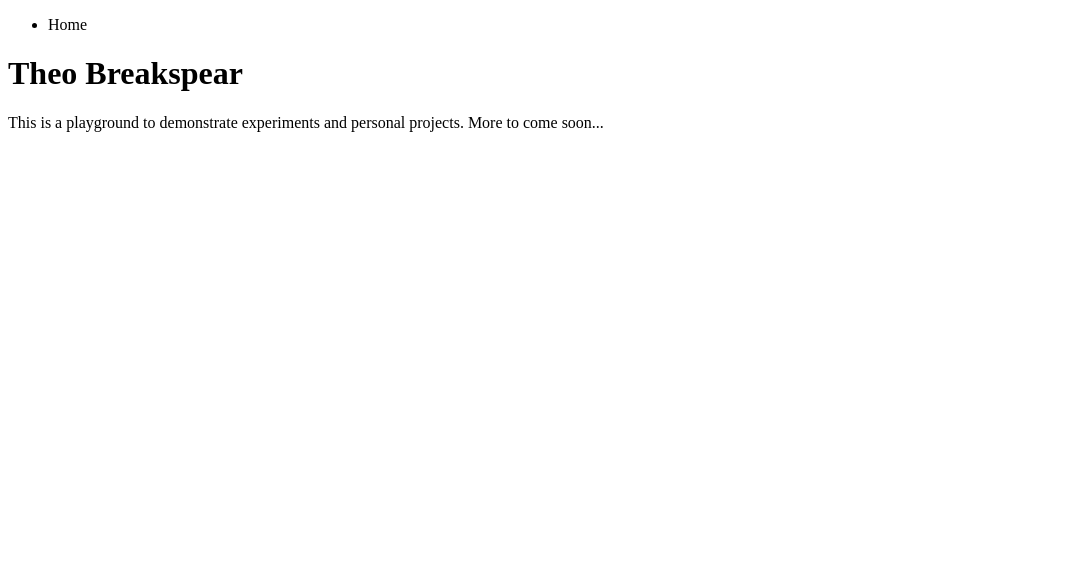
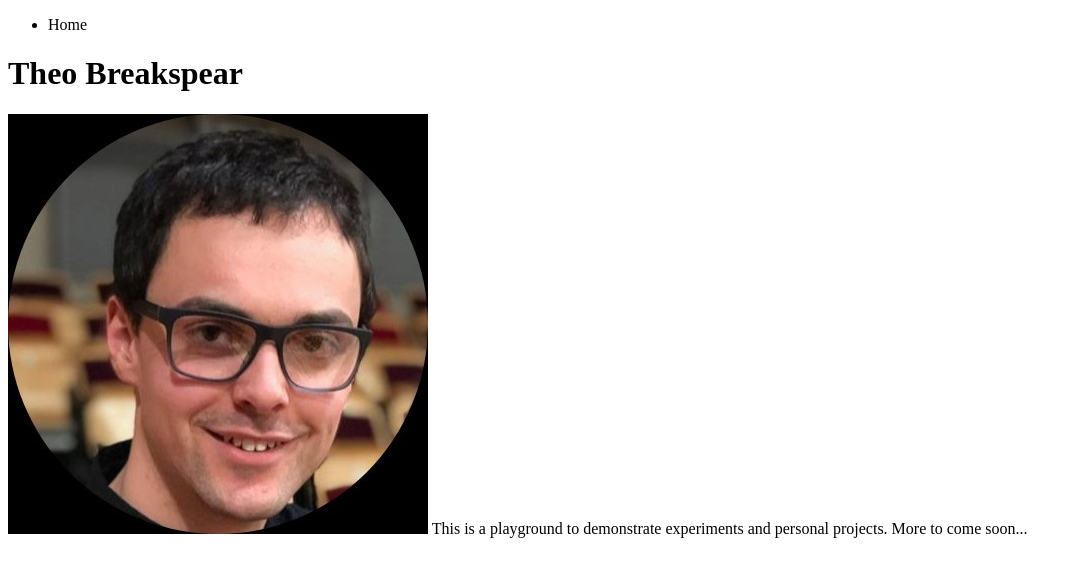
Before and after one commit to TheoBreakspear/theobreakspear.github.io, a plain HTML site: page index.html in a window 1280 px wide. Shown: the whole page, without its empty margins (0-1070 px from the left). Drawn offline with Linux system fonts and the light colour scheme.

Commit message:
added headshot image

```diff
--- a/index.html
+++ b/index.html
@@ -20,7 +20,7 @@
 
             <main>
                 <h1>Theo Breakspear</h1>
-                <!--put image here-->
+                <img src="./media/headshot.jpeg">
                 <p1>This is a playground to demonstrate experiments and personal projects. More to come soon...</p1>
             </main>
 
```
